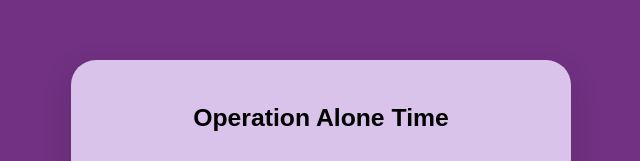
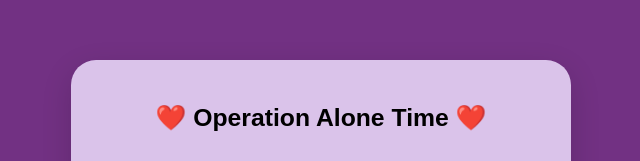
Before and after one commit to TurtleyA/operation-alone-time, a plain HTML site: page index.html in a window 1280 px wide. Shown: the part 156-317 px from the top of the page, without its empty margins (319-959 px from the left). Drawn offline with Linux system fonts and the light colour scheme.

Commit message:
Add files via upload

```diff
--- a/style.css
+++ b/style.css
@@ -145,7 +145,13 @@ button:hover {
 
 }
 
+h2::before {
+    content:"❤️ ";
+}
 
+h2::after {
+    content:" ❤️";
+}
 
     h2 {
 
```
